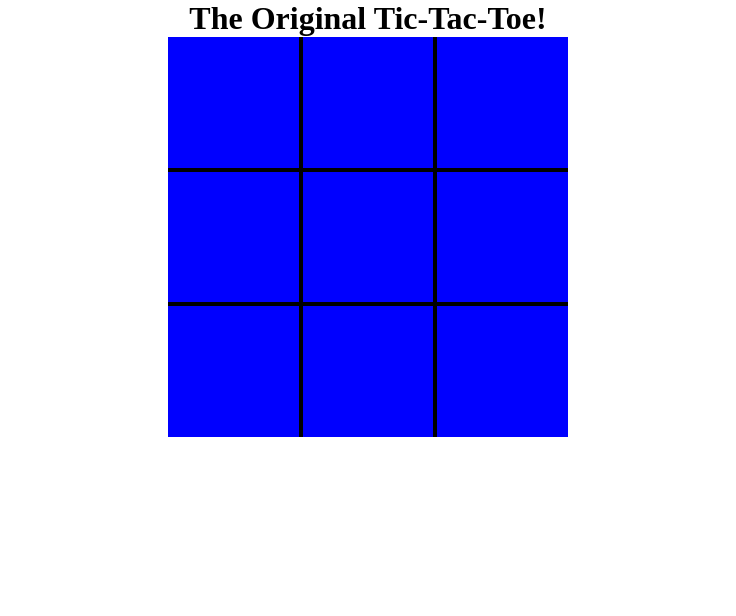
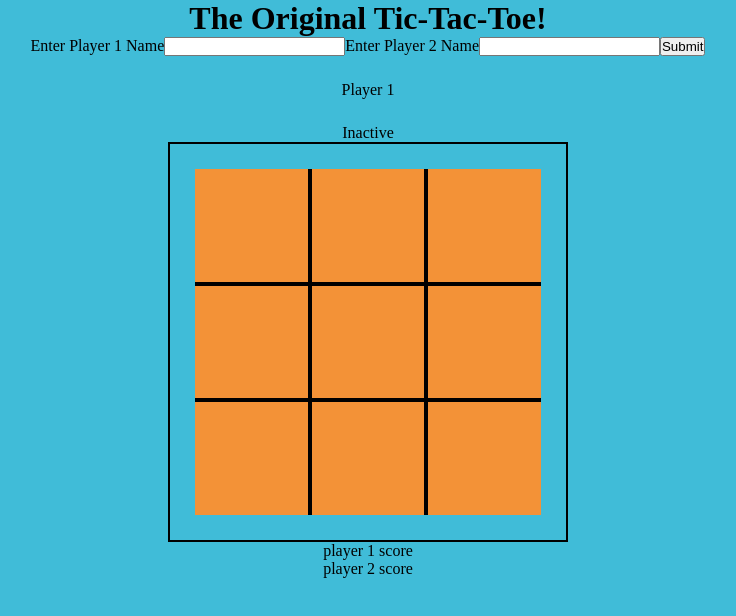
Before and after one commit to bibimbop123/Arcade, a plain HTML site: page index.html in a window 1280 px wide. Shown: the whole page, without its empty margins (272-1008 px from the left). Drawn offline with Linux system fonts and the light colour scheme.

Commit message:
added css styling

```diff
--- a/app.js
+++ b/app.js
@@ -7,7 +7,12 @@ const gameState = {
     [null, null, null],
   ],
   currentPlayer: "x",
+  playerNames: [[], []],
 };
+const form1 = document.querySelector("#player1form");
+const player1 = document.querySelector("#player1-name");
+const player2 = document.querySelector("#player2-name");
+const playerStatus = document.querySelector("#playerStatus");
 for (let i = 0; i < 3; i++) {
   for (let j = 0; j < 3; j++) {
     const cell = document.createElement("div");
@@ -16,14 +21,19 @@ for (let i = 0; i < 3; i++) {
     board.append(cell);
   }
 }
+
 board.addEventListener("click", (e) => {
   console.log(e.target.id);
   const row = e.target.id[0];
   const col = e.target.id[2];
   gameState.board[row][col] = gameState.currentPlayer;
   console.log("Game State: ", gameState);
+
   renderboard();
   switchPlayer();
+});
+form1.addEventListener("submit", (event) => {
+  event.preventDefault();
 });
 function renderboard() {
   for (let i = 0; i < 3; i++) {
--- a/index.html
+++ b/index.html
@@ -10,6 +10,15 @@
   </head>
   <body>
     <h1>The Original Tic-Tac-Toe!</h1>
+    <form id="player1form">
+      <label for="player1-name">Enter Player 1 Name</label>
+      <input type="text" id="player1-name" name="player1-name" />
+      <label for="player2-name">Enter Player 2 Name</label>
+      <input type="text" id="player2-name" name="player2-name" />
+      <button type="submit">Submit</button>
+    </form>
+    <div id="playerStatus">Player 1</div>
+    <div id="gameStatus">Inactive</div>
     <div class="board">
       <!-- <div class="cell" id="0,0"></div>
       <div class="cell"></div>
@@ -21,5 +30,9 @@
       <div class="cell"></div>
       <div class="cell"></div> -->
     </div>
+    <div id="scoreboard">
+      <div>player 1 score</div>
+      <div>player 2 score</div>
+    </div>
   </body>
 </html>
--- a/style.css
+++ b/style.css
@@ -4,18 +4,16 @@
   box-sizing: border-box;
 }
 body {
-  display:flex;
+  display: flex;
   flex-direction: column;
   justify-content: center;
-  align-items:center;
-
+  align-items: center;
 }
 h1 {
-  display:flex;
+  display: flex;
   flex-direction: column;
-  text-align:center;
+  text-align: center;
   justify-content: center;
-
 }
 
 .board {
@@ -24,16 +22,18 @@ h1 {
   width: 400px;
   grid-template-columns: repeat(3, 1fr);
   grid-template-rows: repeat(3, 1fr);
-  background-color: blue;
-
+  background-color: light;
+  padding: 25px;
+  text-align: center;
+  justify-content: center;
+  border: 2px solid black;
 }
 
 .cell {
   border: 2px solid black;
   text-align: center;
   vertical-align: center;
-  line-height:133px;
-
+  background-color: #f39237;
 }
 
 .cell:nth-child(n + 7) {
@@ -50,5 +50,31 @@ h1 {
 }
 
 #scoreboard {
-  text-align: center; */
+  text-align: center;
 }
+
+body {
+  background-color: #40bcd8;
+}
+#header {
+  text-align: center;
+}
+#player1form {
+  display: flex;
+  justify-content: center;
+}
+#player2form {
+  display: flex;
+  justify-content: center;
+}
+#playerStatus {
+  display: flex;
+  justify-content: center;
+  vertical-align: middle;
+  text-align: center;
+  padding: 25px;
+}
+#gameStatus {
+  display: flex;
+  justify-content: center;
+}
```
